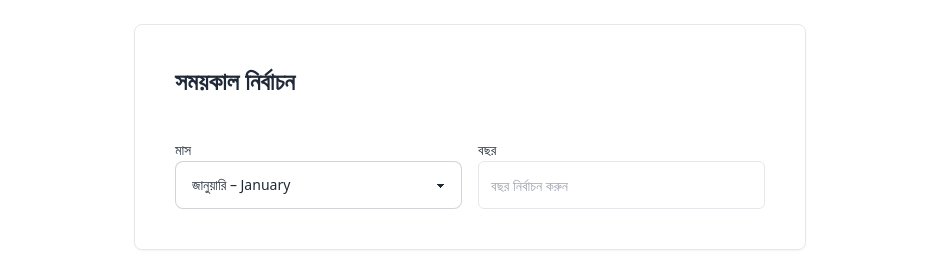
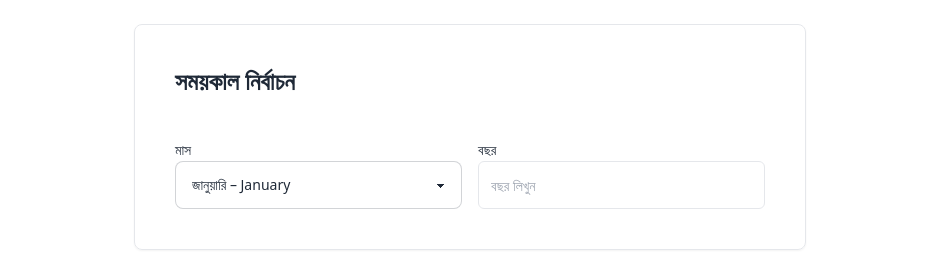
Before and after one commit to hasanshahriar32/nesco, a Next.js app: page /bill in a window 1280 px wide. Shown: the top 259 px of the page, without its empty margins (170-1116 px from the left). Built offline with nearby package versions, Linux system fonts and the light colour scheme.

Commit message:
Update year placeholder text in BillForm1 component

```diff
--- a/src/components/component/bill-form1.jsx
+++ b/src/components/component/bill-form1.jsx
@@ -68,7 +68,7 @@ export function BillForm1() {
                 id="year"
                 name="year"
                 required={true}
-                placeholder="বছর নির্বাচন করুন"
+                placeholder="বছর লিখুন"
                 type="number"
               />
             </div>
```
